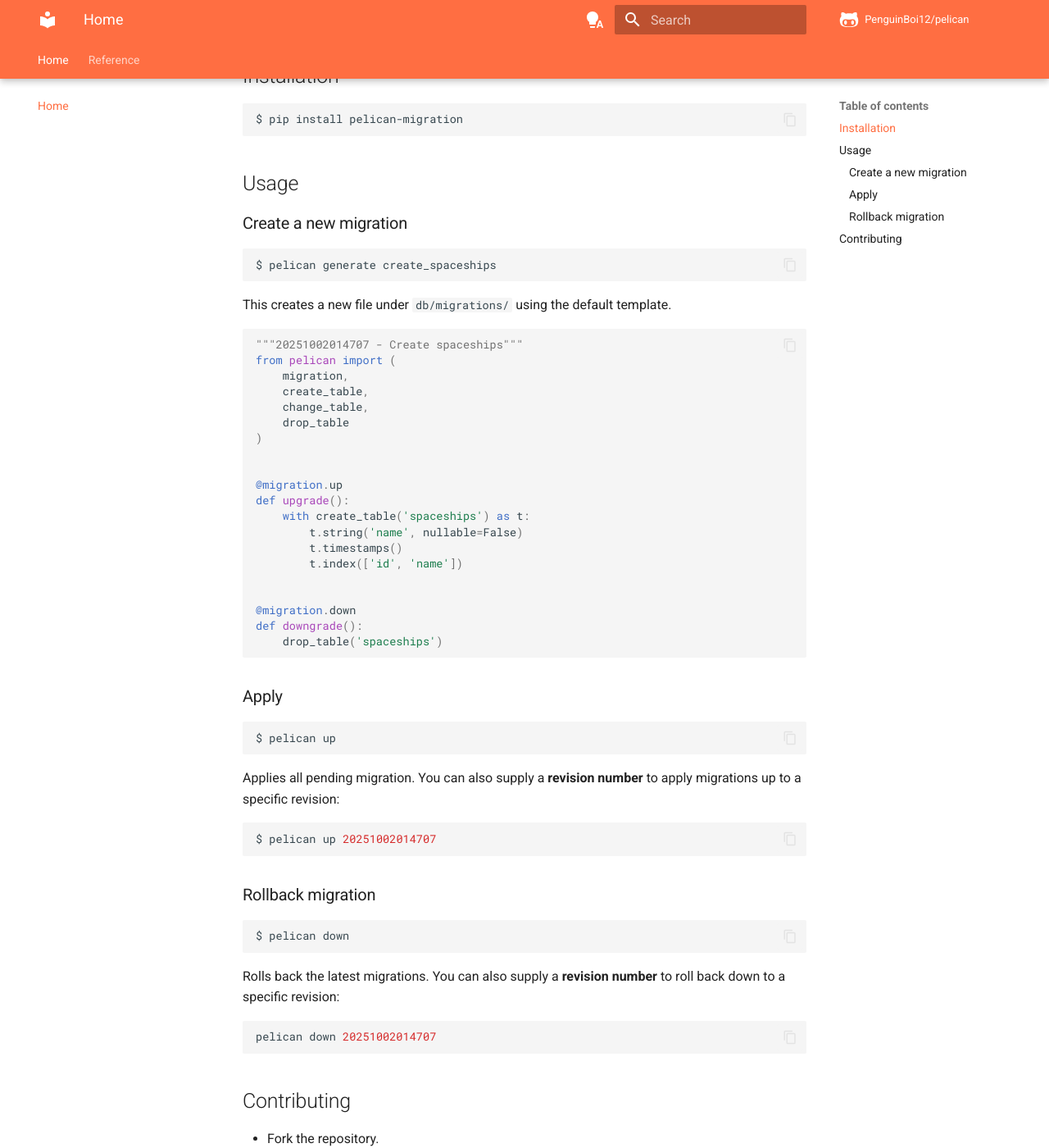
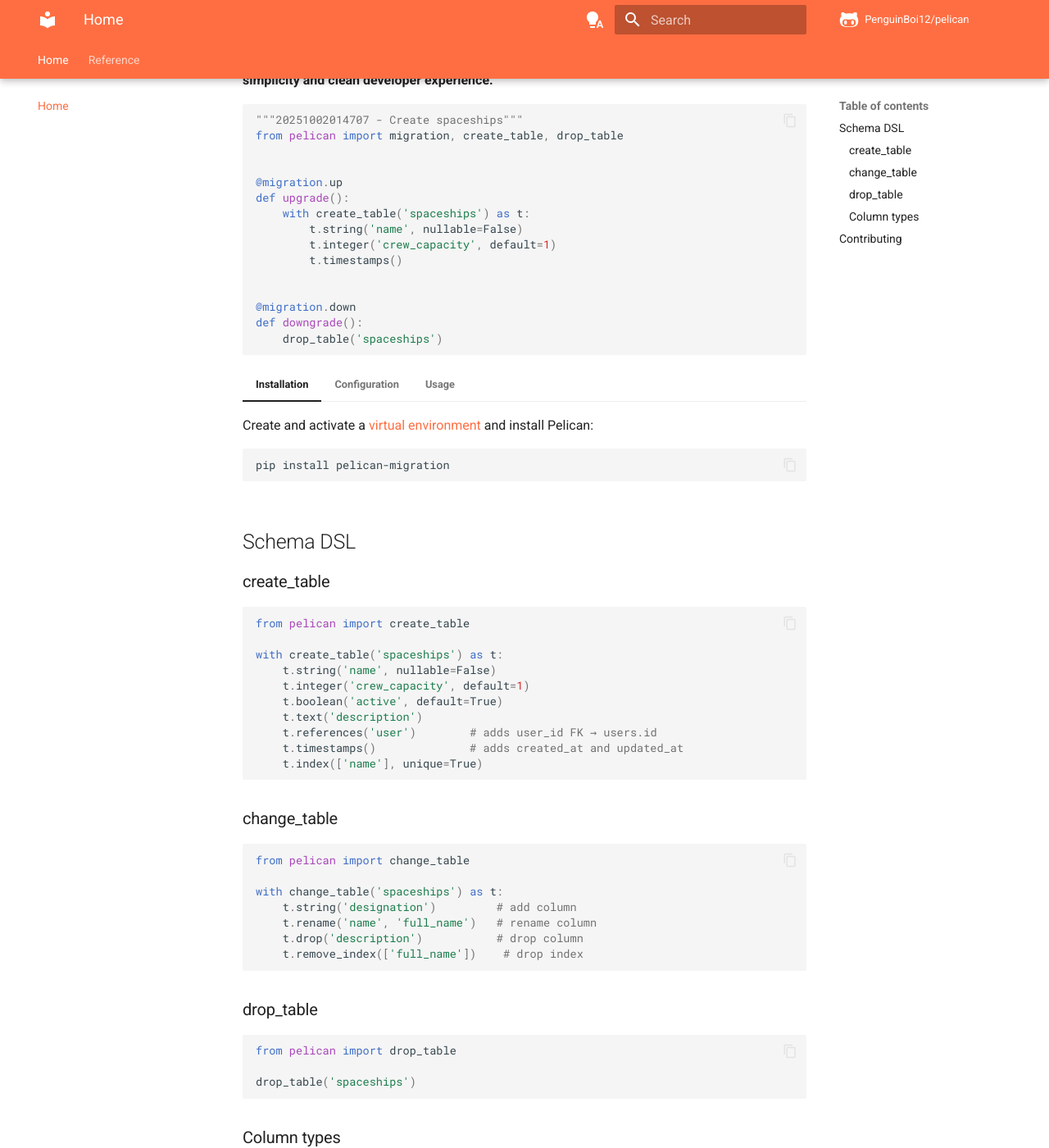
Before and after one commit to PenguinBoi12/pelican, an MkDocs documentation site: the page built from docs/docs/index.md, in a window 1280 px wide and 1400 px high, scrolled down 329 px. Shown: the whole window at 82% size. Built offline with MkDocs 1.6.1 and Material for MkDocs 9.7.7, drawn with Linux system fonts in a browser that asks for light colours; comment, search, counter and statistics services are not loaded; some of the changed text lies outside the part shown.

Commit message:
Improved documentation

````diff
--- a/docs/docs/index.md
+++ b/docs/docs/index.md
@@ -1,82 +1,156 @@
 # Pelican
 
-> A modern, minimal migration framework for SQLAlchemy
+<div align="center" markdown>
+
+*A modern, minimal migration framework for SQLAlchemy*
 
 [![Tests](https://github.com/PenguinBoi12/pelican/actions/workflows/tests.yml/badge.svg)](https://github.com/PenguinBoi12/pelican/actions/workflows/tests.yml)
 [![CodeQL Advanced](https://github.com/PenguinBoi12/pelican/actions/workflows/codeql.yml/badge.svg)](https://github.com/PenguinBoi12/pelican/actions/workflows/codeql.yml)
 [![PyPI - Version](https://img.shields.io/pypi/v/pelican-migration)](https://pypi.org/project/pelican-migration/)
+[![OpenSSF Scorecard](https://api.securityscorecards.dev/projects/github.com/PenguinBoi12/pelican/badge)](https://securityscorecards.dev/viewer/?uri=github.com/PenguinBoi12/pelican)
+
+
+**[Documentation](https://penguinboi12.github.io/pelican)** •
+**[Source Code](https://github.com/PenguinBoi12/pelican)**
+
+</div>
+
+---
 
 Pelican is a lightweight tool for managing database schema changes. It focuses on **readability, simplicity and clean developer experience.**
 
-## Installation
-
-```bash
-$ pip install pelican-migration
-```
-
-## Usage
-
-### Create a new migration
-
-```bash
-$ pelican generate create_spaceships
-```
-
-This creates a new file under `db/migrations/` using the default template.
-
 ```python
 """20251002014707 - Create spaceships"""
-from pelican import (
-    migration,
-    create_table,
-    change_table,
-    drop_table
-)
+from pelican import migration, create_table, drop_table
 
 
 @migration.up
 def upgrade():
     with create_table('spaceships') as t:
         t.string('name', nullable=False)
+        t.integer('crew_capacity', default=1)
         t.timestamps()
-        t.index(['id', 'name'])
 
 
 @migration.down
 def downgrade():
     drop_table('spaceships')
-
 ```
 
-### Apply
+=== "Installation"
 
-```bash
-$ pelican up
+    Create and activate a [virtual environment](https://docs.python.org/3/library/venv.html) and install Pelican:
+
+    ```bash
+    pip install pelican-migration
+    ```
+
+=== "Configuration"
+
+    Pelican reads the database URL from a `DATABASE_URL` environment variable or a `.env` file in your project root:
+
+    ```
+    DATABASE_URL=postgresql://user:password@localhost/mydb
+    ```
+
+    Supported databases: [**SQLite**](reference/compilers/#pelican.compilers.sqlite.SQLiteCompiler), [**PostgreSQL**](reference/compilers/#pelican.compilers.postgresql.PostgreSQLCompiler).
+
+=== "Usage"
+
+    **Generate a migration**
+
+    ```bash
+    pelican generate create_spaceships
+    ```
+
+    Creates `db/migrations/<timestamp>_create_spaceships.py` from the default template.
+
+    **Apply migrations**
+
+    ```bash
+    pelican up          # apply all pending migrations
+    pelican up 123      # apply a specific revision
+    ```
+
+    **Roll back**
+
+    ```bash
+    pelican down        # roll back the latest applied migration
+    pelican down 123    # roll back a specific revision
+    ```
+
+    **Check status**
+
+    ```bash
+    pelican status
+    ```
+
+    ```
+    Migration Status
+    ------------------------------
+    ✓ 20251001120000 Create users
+    ✓ 20251002014707 Create spaceships
+    ○ 20251003090000 Add crew manifest
+    ```
+
+## Schema DSL
+
+### create_table
+
+```python
+from pelican import create_table
+
+with create_table('spaceships') as t:
+    t.string('name', nullable=False)
+    t.integer('crew_capacity', default=1)
+    t.boolean('active', default=True)
+    t.text('description')
+    t.references('user')        # adds user_id FK → users.id
+    t.timestamps()              # adds created_at and updated_at
+    t.index(['name'], unique=True)
 ```
 
-Applies all pending migration. You can also supply a **revision number** to apply migrations up to a specific revision:
+### change_table
 
-```bash
-$ pelican up 20251002014707
+```python
+from pelican import change_table
+
+with change_table('spaceships') as t:
+    t.string('designation')         # add column
+    t.rename('name', 'full_name')   # rename column
+    t.drop('description')           # drop column
+    t.remove_index(['full_name'])    # drop index
 ```
 
-### Rollback migration
+### drop_table
 
-```bash
-$ pelican down
+```python
+from pelican import drop_table
+
+drop_table('spaceships')
 ```
 
-Rolls back the latest migrations. You can also supply a **revision number** to roll back down to a specific revision:
+### Column types
 
-```bash
-pelican down 20251002014707
-```
+| Method | SQLAlchemy type |
+|---|---|
+| `t.integer(name)` | `Integer` |
+| `t.float(name)` | `Float` |
+| `t.double(name)` | `Double` |
+| `t.boolean(name)` | `Boolean` |
+| `t.string(name, length=255)` | `String` |
+| `t.text(name)` | `Text` |
+| `t.datetime(name)` | `DateTime` |
+| `t.timestamps()` | `created_at` + `updated_at` |
+| `t.references(model)` | `Integer` FK to `<model_plural>.id` |
+
+All methods accept standard SQLAlchemy column kwargs (`nullable`, `default`, `index`, etc.).
 
 ## Contributing
 
 - Fork the repository.
-- Install the development dependencies.
+- Install the development dependencies:
   ```bash
-  $ pip install -e .[dev]
+  pip install -e ".[dev]"
   ```
 - Open a PR with your improvements.
````
Also changed, not shown: docs/docs/reference/compilers.md (+2 -0 lines), README.md, 1 other file.
